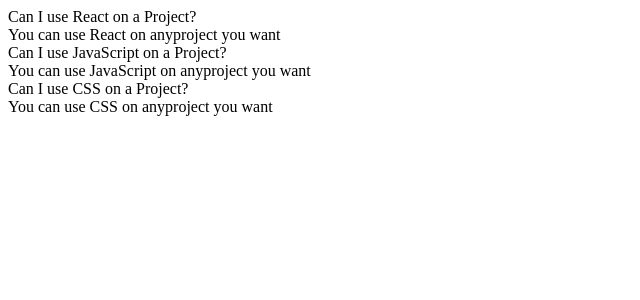
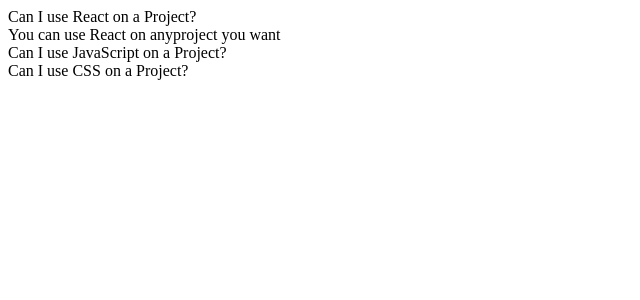
Before and after one commit to paudel54/ReactJS, a React (Create React App) app in the folder 5_comps/: page / in a window 1280 px wide. Shown: the top 300 px of the page, without its empty margins (0-640 px from the left). Built offline with nearby package versions, Linux system fonts and the light colour scheme.

Commit message:
Applied Conditional Rendering

```diff
--- a/5_comps/src/components/Accordion.js
+++ b/5_comps/src/components/Accordion.js
@@ -17,16 +17,17 @@ function Accordion({ items }) {
     // }
     const renderedItems = items.map((item, index) => {
         const isExpanded = index === expandedIndex;
-        console.log(isExpanded);
+        const content = isExpanded && <div>{item.content}</div>
 
-
+        // console.log(isExpanded);
+        // console.log(content);
         return (
             // on building list the parent div must possess id, that may in future come from external api or anythings,
 
             <div key={item.id}>
 
                 <div>{item.label}</div>
-                <div>{item.content}</div>
+                {content}
             </div>
         );
 
```
